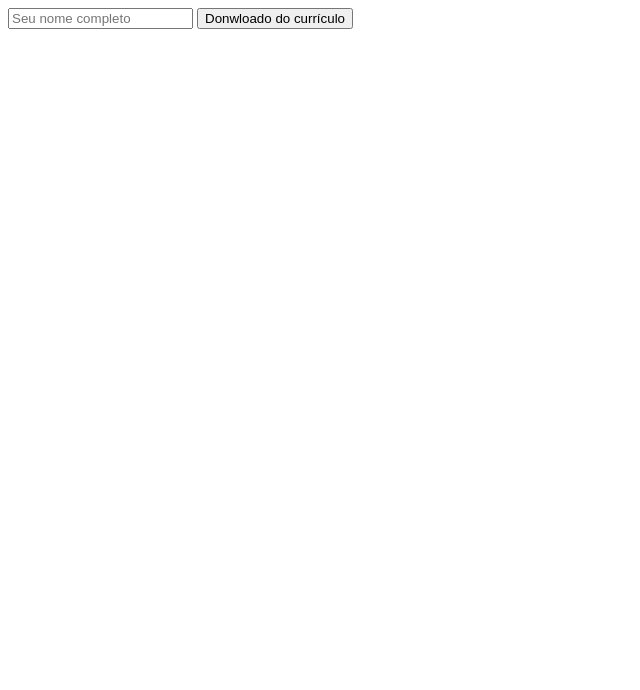
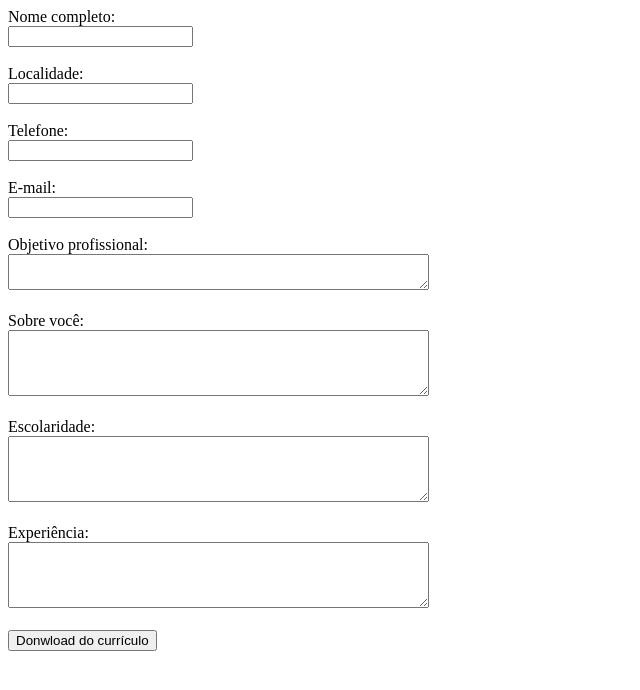
Before and after one commit to jonathafernandes/cv-express, a plain HTML site: page index.html in a window 1280 px wide. Shown: the whole page, without its empty margins (0-640 px from the left). Drawn offline with Linux system fonts and the light colour scheme.

Commit message:
criado formulário e função para gerar o documentos com valores inseridos

```diff
--- a/index.html
+++ b/index.html
@@ -7,9 +7,36 @@
     <script src="https://cdnjs.cloudflare.com/ajax/libs/jspdf/1.5.3/jspdf.debug.js" integrity="sha384-NaWTHo/8YCBYJ59830LTz/P4aQZK1sS0SneOgAvhsIl3zBu8r9RevNg5lHCHAuQ/" crossorigin="anonymous"></script>
 </head>
 <body>
-    <input type="text" id="inputValue" placeholder="Seu nome completo">
-    <button onclick="generatePDF()">Donwloado do currículo</button>
+    <form action="#" method="post">
 
-    <script src="./script.js"></script>
+    <label for="fullName">Nome completo:</label><br>
+    <input type="text" id="fullName" name="fullName"><br><br>
+
+    <label for="location">Localidade:</label><br>
+    <input type="location" id="location" name="location"><br><br>
+
+    <label for="phoneNumber">Telefone:</label><br>
+    <input type="phoneNumber" id="phoneNumber" name="phoneNumber"><br><br>
+
+    <label for="email">E-mail:</label><br>
+    <input type="text" id="email" name="email"><br><br>
+
+    <label for="careerObjective">Objetivo profissional:</label><br>
+    <textarea type="text" id="careerObjective" name="careerObjective" rows="2" cols="50"></textarea><br><br>
+
+    <label for="aboutYou">Sobre você:</label><br>
+    <textarea id="aboutYou" name="aboutYou" rows="4" cols="50"></textarea><br><br>
+
+    <label for="schooling">Escolaridade:</label><br>
+    <textarea id="schooling" name="schooling" rows="4" cols="50"></textarea><br><br>
+
+    <label for="professionalExperience">Experiência:</label><br>
+    <textarea id="professionalExperience" name="professionalExperience" rows="4" cols="50"></textarea><br><br>
+
+    <input type="submit" value="Donwload do currículo" onclick="generatePDF()"></input>
+    </form>
+
+        <script src="./script.js"></script>
+    </form>
 </body>
 </html>
--- a/script.js
+++ b/script.js
@@ -1,6 +1,43 @@
 function generatePDF() {
-    const inputValue = document.getElementById('inputValue').value;
+    const fullName = document.getElementById('fullName').value;
+    const location = document.getElementById('location').value;
+    const phoneNumber = document.getElementById('phoneNumber').value;
+    const email = document.getElementById('email').value;
+    const careerObjective = document.getElementById('careerObjective').value;
+    const aboutYou = document.getElementById('aboutYou').value;
+    const schooling = document.getElementById('schooling').value;
+    const professionalExperience = document.getElementById('professionalExperience').value;
+
     const doc = new jsPDF();
-    doc.text(`O valor inserido é: ${inputValue}`, 10, 10);
+    doc.setFont('courier', 'normal');
+    doc.setFontSize(11);
+
+    // Adiciona o texto com quebras de linha
+    const splitName = doc.splitTextToSize(fullName, 190); // Largura máxima para quebra de linha
+    doc.text(splitName, 10, 10);
+
+    const splitPhoneLocation = doc.splitTextToSize(location, 190);
+    doc.text(splitPhoneLocation, 150, 10)
+
+    const splitPhoneNumber = doc.splitTextToSize(phoneNumber, 190);
+    doc.text(splitPhoneNumber, 150, 15)
+
+    const splitEmail = doc.splitTextToSize(email, 190);
+    doc.text(splitEmail, 150, 20)
+
+    const splitCareerObjective = doc.splitTextToSize(`OBJETIVO PROFISSIONAL\n__________________________________________________________________________\n${careerObjective}`, 190);
+    doc.setFont('courier', 'bold');
+    doc.text(splitCareerObjective, 10, 40);
+    doc.setFont('courier', 'normal');
+
+    const splitAboutYou = doc.splitTextToSize(`SOBRE MIM\n__________________________________________________________________________\n${aboutYou}`, 190);
+    doc.text(splitAboutYou, 10, 65);
+
+    const splitSchooling = doc.splitTextToSize(`ESCOLARIDADE\n__________________________________________________________________________\n${schooling}`, 190);
+    doc.text(splitSchooling, 10, 100);
+
+    const splitProfessionalExperience = doc.splitTextToSize(`EXPERIÊNCIA PROFSSIONAL\n__________________________________________________________________________\n${professionalExperience}`, 190);
+    doc.text(splitProfessionalExperience, 10, 130);
+
     doc.save('documento.pdf');
 }
```
